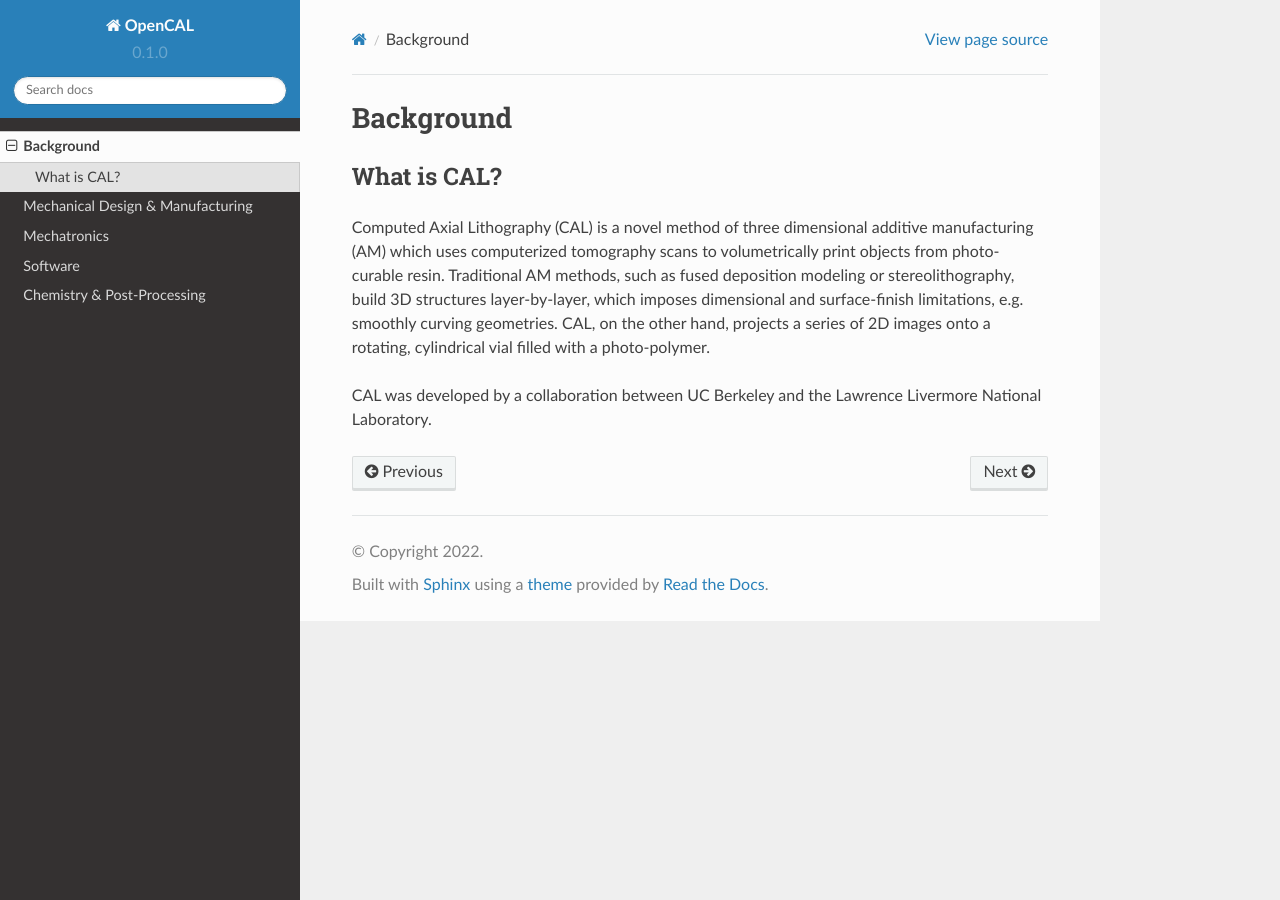
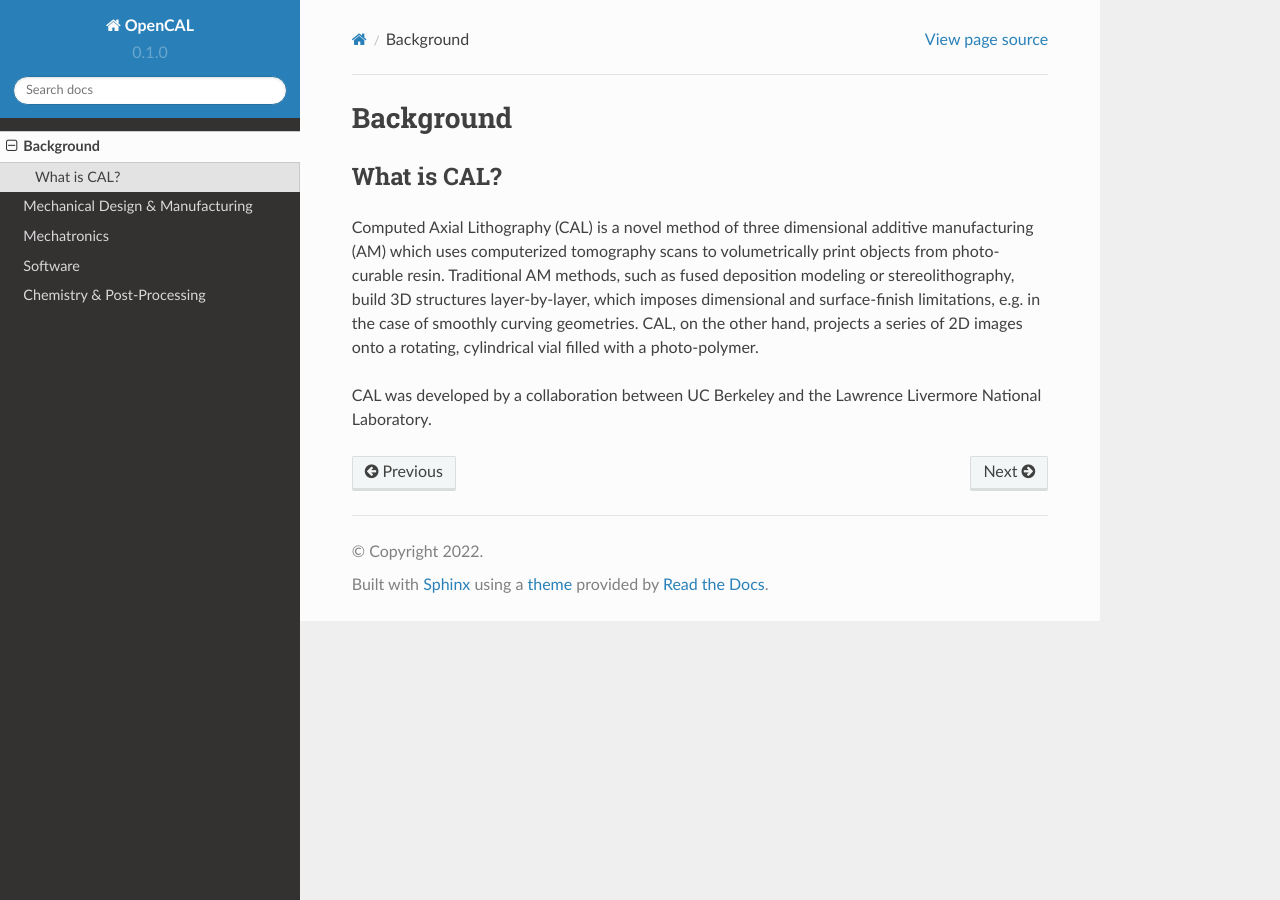
Before and after one commit to anjanasaravanan/openCAL, a Sphinx documentation site: the page built from docs/source/background.rst, in a window 1280 px wide. Built offline with Sphinx 7.4.7 and the Read the Docs theme 2.0.0, drawn with Linux system fonts in a browser that asks for light colours.

Commit message:
Update background.rst

```diff
--- a/docs/source/background.rst
+++ b/docs/source/background.rst
@@ -4,6 +4,6 @@
 What is CAL?
 ############
 
-Computed Axial Lithography (CAL) is a novel method of three dimensional additive manufacturing (AM) which uses computerized tomography scans to volumetrically print objects from photo-curable resin. Traditional AM methods, such as fused deposition modeling or stereolithography, build 3D structures layer-by-layer, which imposes dimensional and surface-finish limitations, e.g. smoothly curving geometries. CAL, on the other hand, projects a series of 2D images onto a rotating, cylindrical vial filled with a photo-polymer.
+Computed Axial Lithography (CAL) is a novel method of three dimensional additive manufacturing (AM) which uses computerized tomography scans to volumetrically print objects from photo-curable resin. Traditional AM methods, such as fused deposition modeling or stereolithography, build 3D structures layer-by-layer, which imposes dimensional and surface-finish limitations, e.g. in the case of smoothly curving geometries. CAL, on the other hand, projects a series of 2D images onto a rotating, cylindrical vial filled with a photo-polymer.
 
 CAL was developed by a collaboration between UC Berkeley and the Lawrence Livermore National Laboratory.
```
